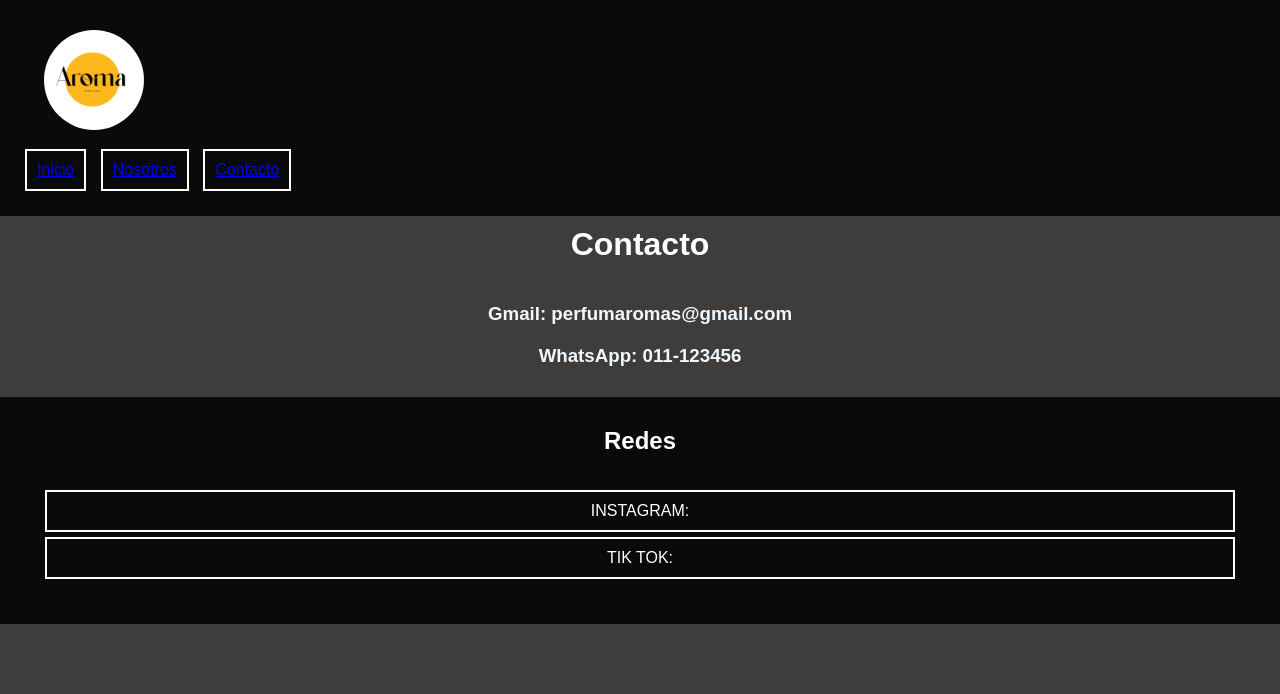
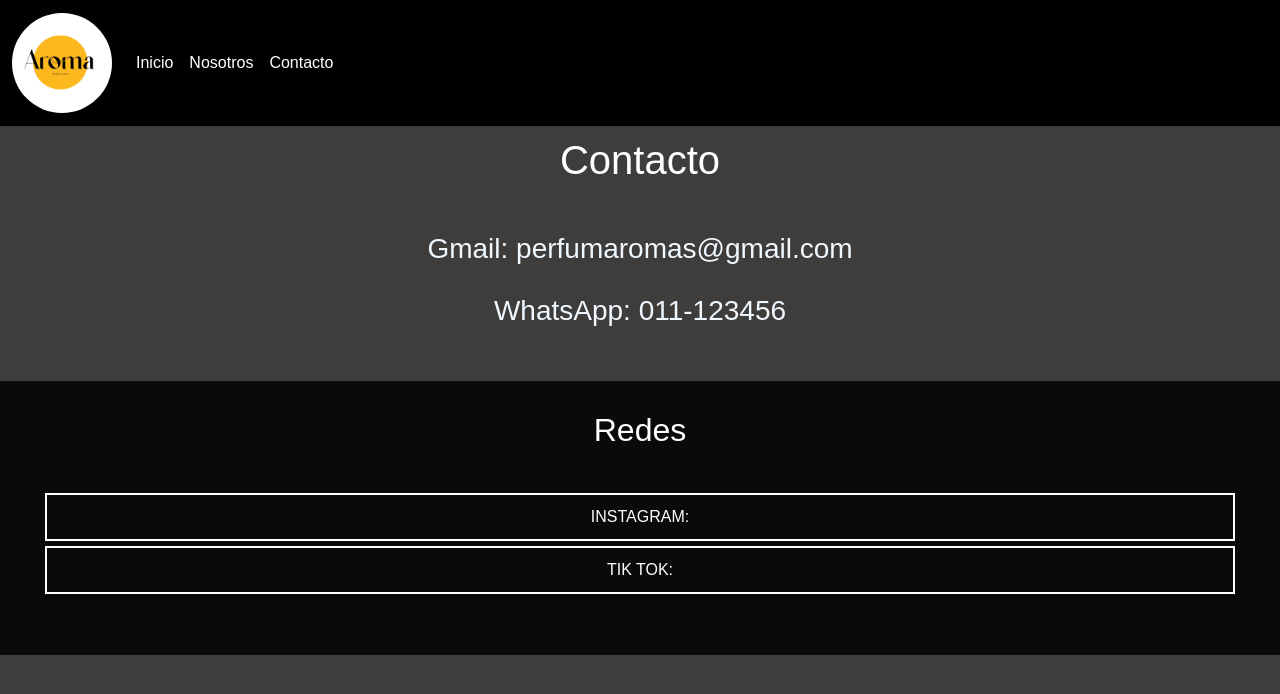
Before and after one commit to tomypietru/segunda_entrega_desarrollo_web-TomasPietrucha, a plain HTML site: page pages/contacto.html in a window 1280 px wide. Drawn offline with nearby package versions, Linux system fonts and the light colour scheme.

Commit message:
agregando boostrap

```diff
--- a/css/estilo.css
+++ b/css/estilo.css
@@ -20,6 +20,18 @@ header{
     top: 0;
 
 
+}
+.text_blanco{
+    color: white;
+}
+.text_blanco:hover{
+    color: yellow;
+}
+.fondo_negro{
+    background-color: black;
+}
+nav{
+    background-color: black;
 }
 body{
     background-color: #3f3c3c;
@@ -107,6 +119,7 @@ h3{
     width: 700px;
     border-radius: 20px;
     padding: 10px;
+
 }
 .img3{
     text-align: center;
@@ -116,7 +129,7 @@ h3{
     opacity: 1;
 }
 img:hover{
-    opacity: 1;
+    border: white solid;
 
 }
 .center{
--- a/pages/contacto.html
+++ b/pages/contacto.html
@@ -7,22 +7,28 @@
     <head>
         <meta charset="UTF-8">
         <meta name="viewport" content="width=device-width, initial-scale=1.0">
+        <link href="https://cdn.jsdelivr.net/npm/bootstrap@5.3.3/dist/css/bootstrap.min.css" rel="stylesheet" integrity="sha384-QWTKZyjpPEjISv5WaRU9OFeRpok6YctnYmDr5pNlyT2bRjXh0JMhjY6hW+ALEwIH" crossorigin="anonymous">
         <link rel="stylesheet" href="../css/estilo.css">
         <title>Contacto</title>
     </head>
     <body>
 
-        <header>
-            <nav class="navbar">
-                <ul>
-                    <div class="header_form">
-                        <li class="header_logo"><a href="../index.html"><img class="logo" src="../img/logo_perfumaromas.jpg" alt="logo"></a></li>
-                        <li class="lista_header"><a href="../index.html">Inicio</a></li>
-                        <li class="lista_header"><a href="nosotros.html">Nosotros</a></li>
-                        <li class="lista_header"><a href="contacto.html">Contacto</a></li>
+        <header class="header">
+            <nav class="navbar navbar-expand-lg fondo_negro">
+                <div class="container-fluid">
+                  <a class="navbar-brand" href="../index.html"><img class="logo" src="../img/logo_perfumaromas.jpg" alt="logo"></a>
+                  <button class="navbar-toggler" type="button" data-bs-toggle="collapse" data-bs-target="#navbarNavAltMarkup" aria-controls="navbarNavAltMarkup" aria-expanded="false" aria-label="Toggle navigation">
+                    <span class="navbar-toggler-icon"></span>
+                  </button>
+                  <div class="collapse navbar-collapse" id="navbarNavAltMarkup">
+                    <div class="navbar-nav">
+                      <a class="nav-link text_blanco" href="../index.html">Inicio</a>
+                      <a class="nav-link text_blanco" href="./nosotros.html">Nosotros</a>
+                      <a class="nav-link text_blanco" href="./contacto.html">Contacto</a>
                     </div>
-                </ul>
-            </nav>
+                  </div>
+                </div>
+              </nav>
         </header>
 
     <main>
@@ -51,5 +57,7 @@
         </div>
     </footer>
 
+    <script src="https://cdn.jsdelivr.net/npm/bootstrap@5.3.3/dist/js/bootstrap.bundle.min.js" integrity="sha384-YvpcrYf0tY3lHB60NNkmXc5s9fDVZLESaAA55NDzOxhy9GkcIdslK1eN7N6jIeHz" crossorigin="anonymous"></script>
+
 </body>
 </html>
```
Also changed, not shown: index.html (+17 -10 lines), pages/nosotros.html (+18 -10 lines), pages/perfumes.html (+17 -10 lines), pages/velas.html (+18 -10 lines).
